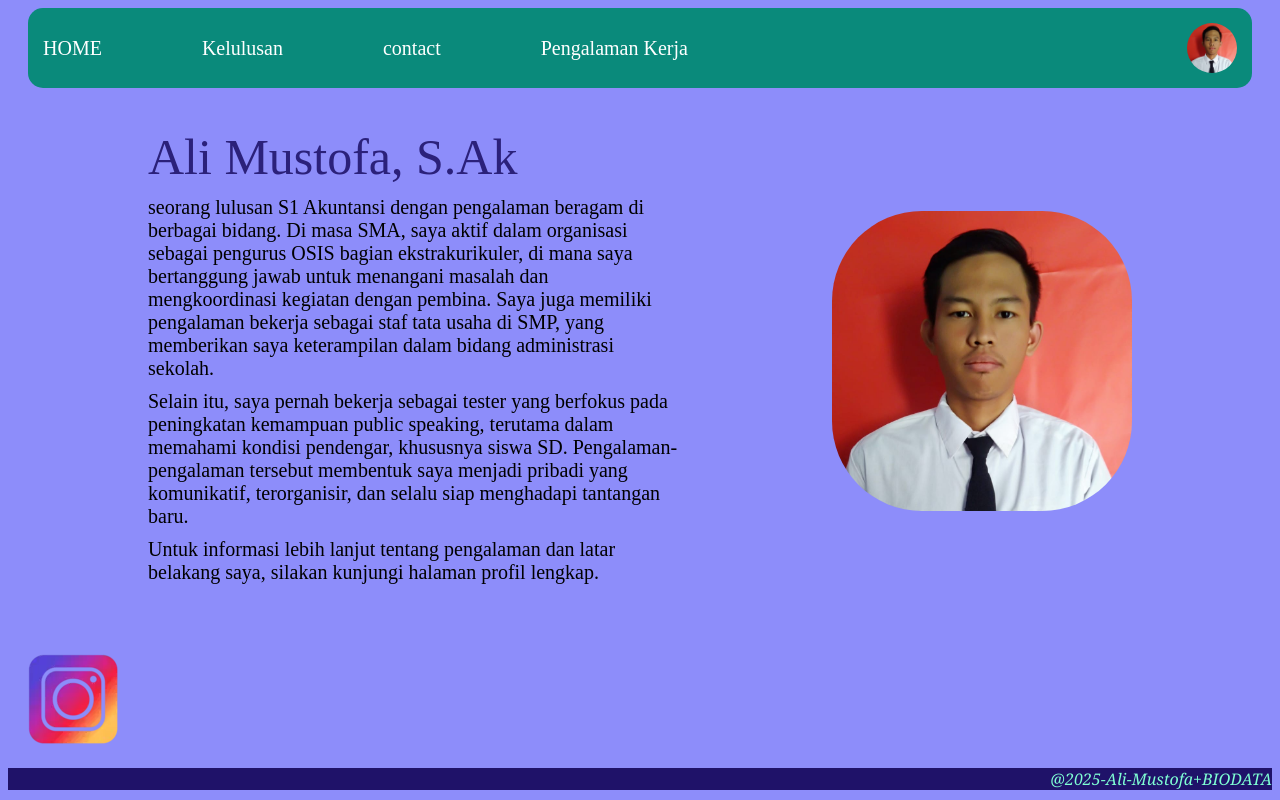
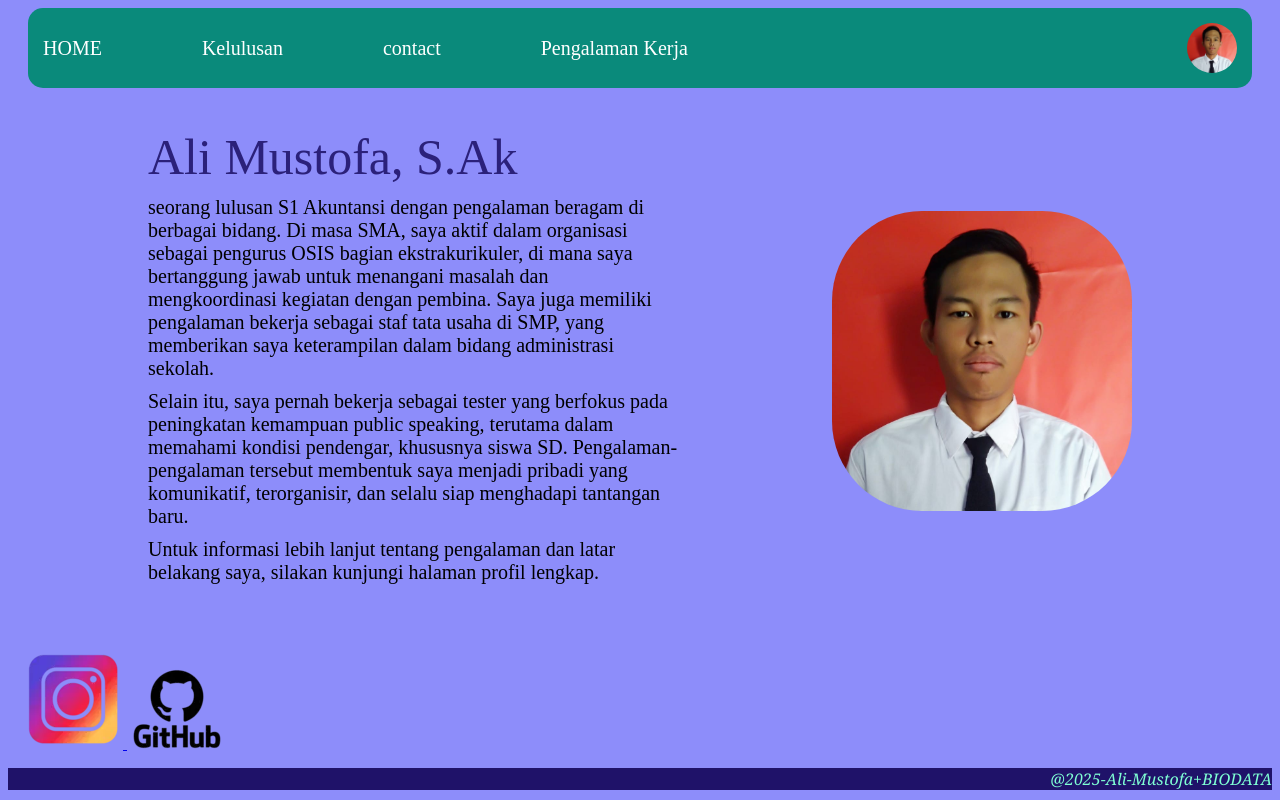
Before and after one commit to alim-svg77/portofolio, a plain HTML site: page index.html in a window 1280 px wide. Drawn offline with Linux system fonts and the light colour scheme.

Commit message:
Update index.html

```diff
--- a/index.html
+++ b/index.html
@@ -47,6 +47,8 @@
         <div>
             <a href="https://www.instagram.com/alimustofa7888?igsh=MW9kaDE0NGttaWw5ZQ==" target="_blank" rel="noopener">
                 <img src="gambar/logo-IG.webp" />
+            <a href="https://github.com/alim-svg77" target="_blank" rel="noopener">
+                <img src="gambar/logo-GitHub.webp" />
             </a>
         </div>
 
```
